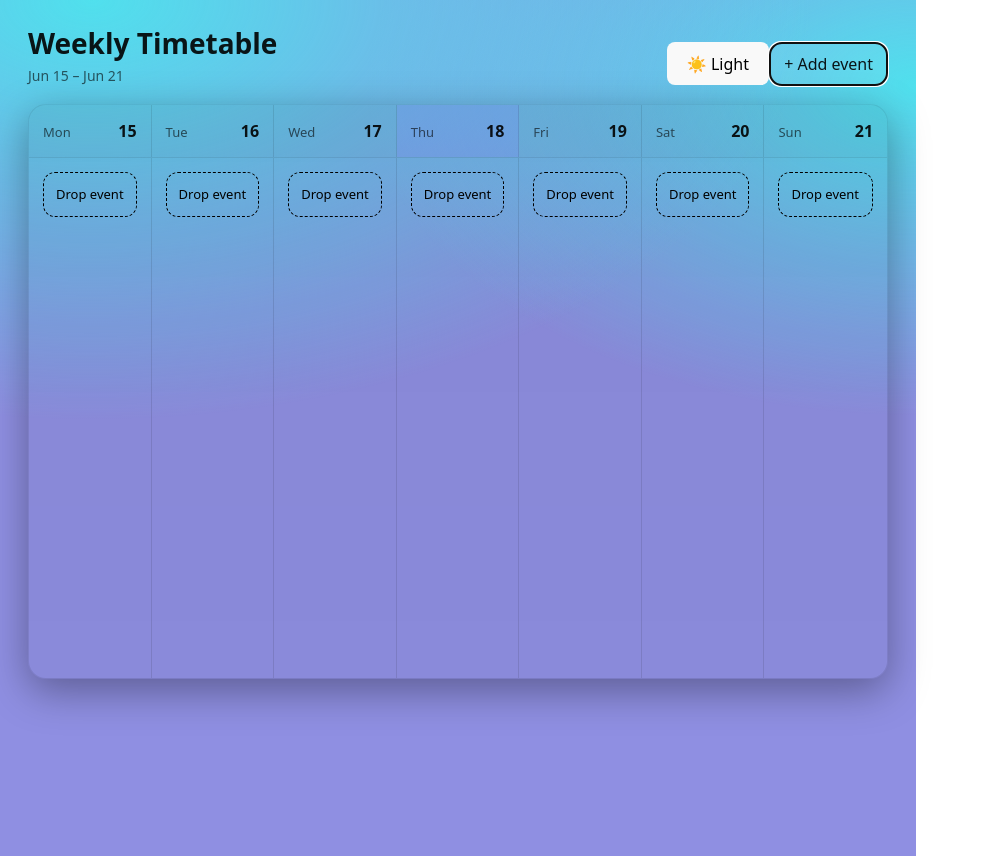
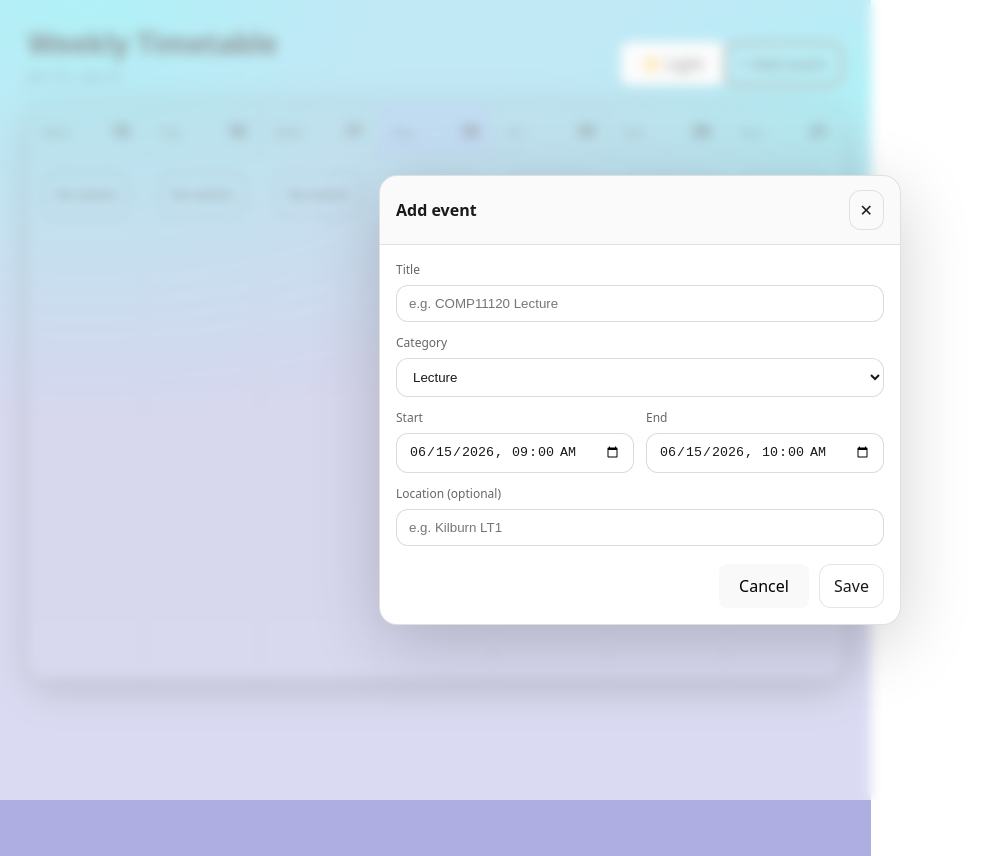
Before and after one commit to DavidAji06/Schedula, a React (Vite) app in the folder frontend-app/: page /app in a window 1280 px wide. Both pictures are taken after a click on the button "+ Add event". Shown: the whole page, without its empty margins (0-984 px from the left). Built offline with nearby package versions, Linux system fonts and the light colour scheme.

Commit message:
Adjust light mode, added add event functionality

```diff
--- a/frontend-app/src/components/WeeklyCalendarGrid.css
+++ b/frontend-app/src/components/WeeklyCalendarGrid.css
@@ -90,7 +90,7 @@
 
 /* Light mode settings*/
 :root[data-theme="light"]{
-   --bg:#8f8fe2;
+   --bg:#7373ce93;
 
   --card:rgba(0,0,0,0.04);
   --card2:rgba(0,0,0,0.02);
@@ -100,8 +100,7 @@
 
   --line:rgba(0,0,0,0.10);
 
-  /* Optional: slightly softer today highlight in light mode */
-  /* (you can also leave this alone and just override the class below) */
+  /* Can use gradient background below instead of hard --bg */
 }
 
 :root[data-theme="light"] .week{
@@ -127,3 +126,165 @@
   border: 1px dashed rgb(0, 0, 0);
   color: rgb(0, 0, 0);
 }
+
+/* Light mode modal */
+:root[data-theme="light"] .modal{
+  background: rgba(255,255,255,0.55); /*  overlay */
+  backdrop-filter: blur(6px);
+}
+
+:root[data-theme="light"] .modal__panel{
+  background: #ffffff;                 /*  panel */
+  border-color: rgba(0,0,0,0.12);
+  box-shadow: 0 18px 70px rgba(0,0,0,0.18);
+}
+
+:root[data-theme="light"] .modal__header{
+  background: rgba(0,0,0,0.02);
+}
+
+/* Light mode inputs */
+:root[data-theme="light"] .field__input{
+  background: #ffffff;
+  color: rgba(0,0,0,0.90);
+  border-color: rgba(0,0,0,0.14);
+}
+
+
+/* Events */
+.events{
+  display:flex;
+  flex-direction:column;
+  gap:10px;
+}
+
+.event{
+  border: 1px solid var(--line);
+  border-radius: 14px;
+  padding: 10px 12px;
+  background: rgba(255,255,255,0.05);
+}
+
+.event__title{
+  font-weight: 700;
+  font-size: 14px;
+}
+
+.event__meta{
+  margin-top: 4px;
+  font-size: 12px;
+  color: var(--muted);
+}
+
+/* Different colours per event */
+.event--lecture{ border-left: 4px solid #7c3aed; }
+.event--assignment{ border-left: 4px solid #f59e0b; }
+.event--social{ border-left: 4px solid #22c55e; }
+.event--personal{ border-left: 4px solid #3b82f6; }
+
+/* Modal */
+.modal{
+  position: fixed;
+  inset: 0;
+  background: rgba(32, 5, 32, 0.9);
+  display:flex;
+  align-items:center;
+  justify-content:center;
+  padding: 20px;
+  z-index: 50;
+}
+
+.modal__panel{
+  width: 100%;
+  max-width: 520px;
+  border: 1px solid var(--line);
+  background: linear-gradient(180deg, var(--card), var(--card2));
+  border-radius: 18px;
+  box-shadow: 0 18px 70px rgba(0,0,0,0.5);
+  overflow: hidden;
+}
+
+.modal__header{
+  display:flex;
+  align-items:center;
+  justify-content:space-between;
+  padding: 14px 16px;
+  border-bottom: 1px solid var(--line);
+}
+
+.modal__title{
+  margin: 0;
+  font-size: 16px;
+}
+
+.modal__close{
+  border: 1px solid var(--line);
+  background: rgba(255,255,255,0.06);
+  color: var(--text);
+  border-radius: 12px;
+  padding: 8px 10px;
+  cursor: pointer;
+}
+
+/* Form */
+.form{
+  padding: 16px;
+  display:flex;
+  flex-direction:column;
+  gap: 12px;
+}
+
+.form__row{
+  display:grid;
+  grid-template-columns: 1fr 1fr;
+  gap: 12px;
+}
+
+.field{
+  display:flex;
+  flex-direction:column;
+  gap: 6px;
+}
+
+.field__label{
+  font-size: 12px;
+  color: var(--muted);
+}
+
+.field__input{
+  border: 1px solid var(--line);
+  background: rgb(0, 0, 0);
+  color: var(--text);
+  padding: 10px 12px;
+  border-radius: 12px;
+  outline: none;
+}
+
+.field__input:focus{
+  border-color: rgba(124,58,237,0.55);
+  box-shadow: 0 0 0 4px rgba(124,58,237,0.18);
+}
+
+.form__error{
+  border: 1px solid rgba(239,68,68,0.35);
+  background: rgba(239,68,68,0.10);
+  color: rgba(255,255,255,0.85);
+  padding: 10px 12px;
+  border-radius: 12px;
+  font-size: 13px;
+}
+
+:root[data-theme="light"] .form__error{
+  color: rgba(0,0,0,0.85);
+}
+
+.form__actions{
+  display:flex;
+  justify-content:flex-end;
+  gap: 10px;
+  margin-top: 6px;
+}
+
+@media (max-width: 520px){
+  .form__row{ grid-template-columns: 1fr; }
+}
--- a/frontend-app/src/components/WeeklyCalendarGrid.jsx
+++ b/frontend-app/src/components/WeeklyCalendarGrid.jsx
@@ -1,3 +1,4 @@
+import { useMemo, useState } from "react";
 import "./WeeklyCalendarGrid.css";
 
 const DAYS = ["Mon", "Tue", "Wed", "Thu", "Fri", "Sat", "Sun"];
@@ -17,8 +18,97 @@ function getWeekDates(startDate = new Date()) {
   return week;
 }
 
+function toLocalInputValue(d) {
+  // yyyy-MM-ddTHH:mm (for <input type="datetime-local">)
+  const pad = (n) => String(n).padStart(2, "0");
+  return `${d.getFullYear()}-${pad(d.getMonth() + 1)}-${pad(d.getDate())}T${pad(d.getHours())}:${pad(d.getMinutes())}`;
+}
+
+function isSameDay(a, b) {
+  return a.getFullYear() === b.getFullYear() && a.getMonth() === b.getMonth() && a.getDate() === b.getDate();
+}
+
 export default function WeeklyCalendarGrid({ theme, onToggleTheme }) {
-  const weekDates = getWeekDates(new Date());
+  const weekDates = useMemo(() => getWeekDates(new Date()), []);
+  const [isModalOpen, setIsModalOpen] = useState(false);
+
+  // Local events for MVP
+  const [events, setEvents] = useState([]);
+
+  // Form state
+  const defaultStart = new Date(weekDates[0]);
+  defaultStart.setHours(9, 0, 0, 0);
+  const defaultEnd = new Date(weekDates[0]);
+  defaultEnd.setHours(10, 0, 0, 0);
+
+  const [form, setForm] = useState({
+    title: "",
+    category: "lecture",
+    start: toLocalInputValue(defaultStart),
+    end: toLocalInputValue(defaultEnd),
+    location: "",
+  });
+
+  const [error, setError] = useState("");
+
+  function openModal() {
+    setError("");
+    setIsModalOpen(true);
+  }
+
+  function closeModal() {
+    setIsModalOpen(false);
+    setError("");
+  }
+
+  function handleChange(e) {
+    const { name, value } = e.target;
+    setForm((f) => ({ ...f, [name]: value }));
+  }
+
+  function handleSubmit(e) {
+    e.preventDefault();
+    setError("");
+
+    const startDate = new Date(form.start);
+    const endDate = new Date(form.end);
+
+    if (!form.title.trim()) return setError("Title is required.");
+    if (Number.isNaN(startDate.getTime()) || Number.isNaN(endDate.getTime())) {
+      return setError("Enter valid start and end times.");
+    }
+    if (endDate <= startDate) return setError("End time must be after start time.");
+
+    const newEvent = {
+      id: crypto.randomUUID(),
+      title: form.title.trim(),
+      category: form.category,
+      start: startDate.toISOString(),
+      end: endDate.toISOString(),
+      location: form.location.trim(),
+    };
+
+    setEvents((prev) => [...prev, newEvent]);
+    closeModal();
+
+    // Reset form for next time (keep same times)
+    setForm((f) => ({ ...f, title: "", location: "" }));
+  }
+
+  function eventsForDay(dayDate) {
+    return events
+      .map((ev) => ({
+        ...ev,
+        startD: new Date(ev.start),
+        endD: new Date(ev.end),
+      }))
+      .filter((ev) => isSameDay(ev.startD, dayDate))
+      .sort((a, b) => a.startD - b.startD);
+  }
+
+  function formatTime(d) {
+    return d.toLocaleTimeString([], { hour: "2-digit", minute: "2-digit" });
+  }
 
   return (
     <div className="week">
@@ -36,8 +126,8 @@ export default function WeeklyCalendarGrid({ theme, onToggleTheme }) {
             {theme === "dark" ? "🌙 Dark" : "☀️ Light"}
           </button>
 
-          <button className="week__btn" type="button">
-          + Add event
+          <button className="week__btn" type="button" onClick={openModal}>
+            + Add event
           </button>
         </div>
       </header>
@@ -57,13 +147,119 @@ export default function WeeklyCalendarGrid({ theme, onToggleTheme }) {
         </div>
 
         <div className="grid grid--body">
-          {DAYS.map((label) => (
-            <div key={label} className="cell cell--col">
-              <div className="cell__empty">Drop event</div>
-            </div>
-          ))}
+          {DAYS.map((label, i) => {
+            const dayDate = weekDates[i];
+            const dayEvents = eventsForDay(dayDate);
+
+            return (
+              <div key={label} className="cell cell--col">
+                {dayEvents.length === 0 ? (
+                  <div className="cell__empty">No events</div>
+                ) : (
+                  <div className="events">
+                    {dayEvents.map((ev) => {
+                      const s = new Date(ev.start);
+                      const en = new Date(ev.end);
+                      return (
+                        <div key={ev.id} className={`event event--${ev.category}`}>
+                          <div className="event__title">{ev.title}</div>
+                          <div className="event__meta">
+                            {formatTime(s)}–{formatTime(en)}
+                            {ev.location ? ` • ${ev.location}` : ""}
+                          </div>
+                        </div>
+                      );
+                    })}
+                  </div>
+                )}
+              </div>
+            );
+          })}
         </div>
       </section>
+
+      {/* Modal */}
+      {isModalOpen && (
+        <div className="modal" role="dialog" aria-modal="true" onMouseDown={closeModal}>
+          <div className="modal__panel" onMouseDown={(e) => e.stopPropagation()}>
+            <div className="modal__header">
+              <h2 className="modal__title">Add event</h2>
+              <button className="modal__close" type="button" onClick={closeModal}>
+                ✕
+              </button>
+            </div>
+
+            <form className="form" onSubmit={handleSubmit}>
+              <label className="field">
+                <span className="field__label">Title</span>
+                <input
+                  className="field__input"
+                  name="title"
+                  value={form.title}
+                  onChange={handleChange}
+                  placeholder="e.g. COMP11120 Lecture"
+                />
+              </label>
+
+              <label className="field">
+                <span className="field__label">Category</span>
+                <select className="field__input" name="category" value={form.category} onChange={handleChange}>
+                  <option value="lecture">Lecture</option>
+                  <option value="assignment">Assignment</option>
+                  <option value="social">Social</option>
+                  <option value="personal">Personal</option>
+                </select>
+              </label>
+
+              <div className="form__row">
+                <label className="field">
+                  <span className="field__label">Start</span>
+                  <input
+                    className="field__input"
+                    type="datetime-local"
+                    name="start"
+                    value={form.start}
+                    onChange={handleChange}
+                  />
+                </label>
+
+                <label className="field">
+                  <span className="field__label">End</span>
+                  <input
+                    className="field__input"
+                    type="datetime-local"
+                    name="end"
+                    value={form.end}
+                    onChange={handleChange}
+                  />
+                </label>
+              </div>
+
+              <label className="field">
+                <span className="field__label">Location (optional)</span>
+                <input
+                  className="field__input"
+                  name="location"
+                  value={form.location}
+                  onChange={handleChange}
+                  placeholder="e.g. Kilburn LT1"
+                />
+              </label>
+
+              {error && <div className="form__error">{error}</div>}
+
+              <div className="form__actions">
+                <button className="week__iconBtn" type="button" onClick={closeModal}>
+                  Cancel
+                </button>
+                <button className="week__btn" type="submit">
+                  Save
+                </button>
+              </div>
+            </form>
+          </div>
+        </div>
+      )}
     </div>
   );
 }
```
